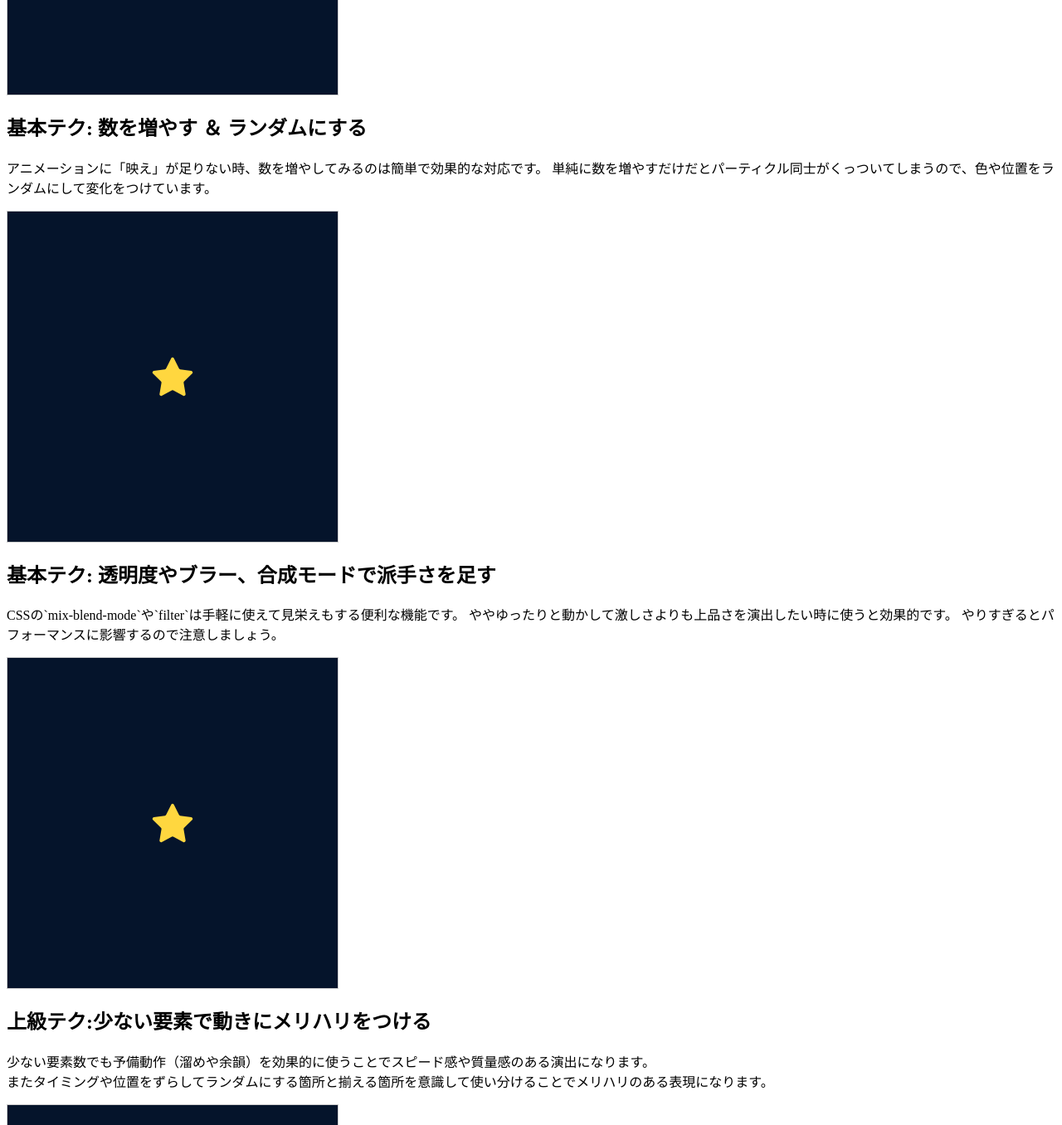
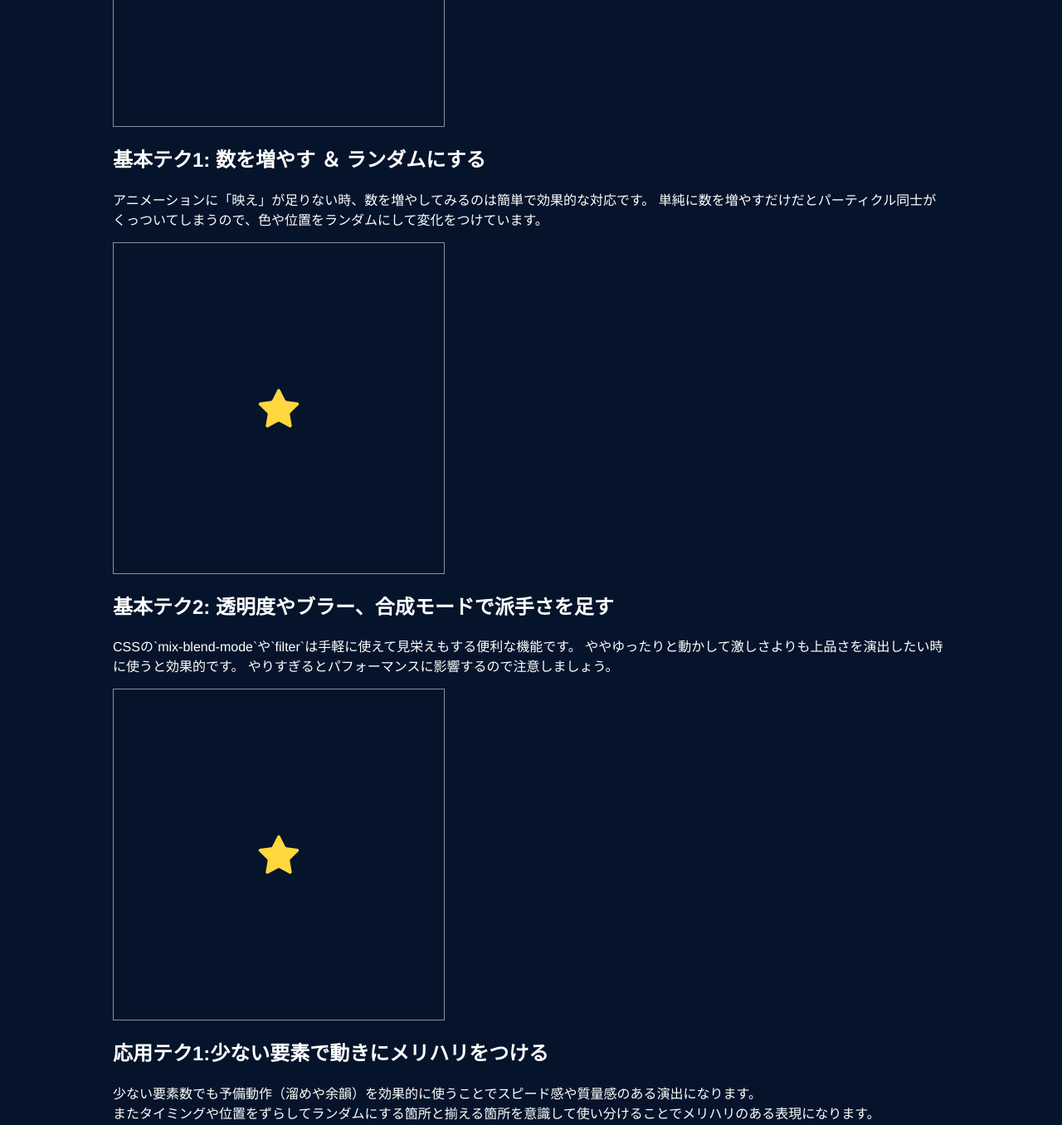
Before and after one commit to ics-creative/220420_effective_animation, a website built with Vite: page index.html in a window 1280 px wide. Shown: the part 400-1756 px from the top of the page at 83% size. Built offline with nearby package versions, Linux system fonts and the light colour scheme.

Commit message:
デザイン・文言の調整

```diff
--- a/index.html
+++ b/index.html
@@ -15,7 +15,7 @@
       </div>
     </div>
 
-    <h2>基本テク: 数を増やす ＆ ランダムにする</h2>
+    <h2>基本テク1: 数を増やす ＆ ランダムにする</h2>
     <p>
       アニメーションに「映え」が足りない時、数を増やしてみるのは簡単で効果的な対応です。
       単純に数を増やすだけだとパーティクル同士がくっついてしまうので、色や位置をランダムにして変化をつけています。<br />
@@ -26,7 +26,7 @@
       </div>
     </div>
 
-    <h2>基本テク: 透明度やブラー、合成モードで派手さを足す</h2>
+    <h2>基本テク2: 透明度やブラー、合成モードで派手さを足す</h2>
     <p>
       CSSの`mix-blend-mode`や`filter`は手軽に使えて見栄えもする便利な機能です。
       ややゆったりと動かして激しさよりも上品さを演出したい時に使うと効果的です。
@@ -38,7 +38,7 @@
       </div>
     </div>
 
-    <h2>上級テク:少ない要素で動きにメリハリをつける</h2>
+    <h2>応用テク1:少ない要素で動きにメリハリをつける</h2>
     <p>
       少ない要素数でも予備動作（溜めや余韻）を効果的に使うことでスピード感や質量感のある演出になります。<br />
       またタイミングや位置をずらしてランダムにする箇所と揃える箇所を意識して使い分けることでメリハリのある表現になります。
@@ -49,7 +49,7 @@
       </div>
     </div>
 
-    <h2>上級テク:「ちょうどいい」ランダムさを意識的に作る</h2>
+    <h2>応用テク2:「ちょうどいい」ランダムさを意識的に作る</h2>
     <h3>「完全なランダム」は意外に偏りがある</h3>
     <p>
       要素の数が十分に多くない場合、ランダムな割り付けは想像以上に偏りが大きくなります。<br />
--- a/src/styles/base.scss
+++ b/src/styles/base.scss
@@ -1,11 +1,12 @@
-#app {
+body {
+  background-color: rgb(5, 20, 43);
+  color: #fff;
+  padding: 30px 10%;
   font-family: Avenir, Helvetica, Arial, sans-serif;
   -webkit-font-smoothing: antialiased;
   -moz-osx-font-smoothing: grayscale;
-  text-align: center;
-  color: #2c3e50;
-  margin-top: 60px;
 }
+
 
 * {
   box-sizing: border-box;
@@ -20,9 +21,9 @@
   width: 400px;
   height: 400px;
   position: relative;
-  border: 1px solid #ccc;
   cursor: pointer;
   overflow: hidden;
+  border: 1px solid #ffffff88;
   background-color: rgb(5, 20, 43);
   .center {
     position: relative;
```
Also changed, not shown: docs/index.html (+5 -5 lines), 2 other files.
